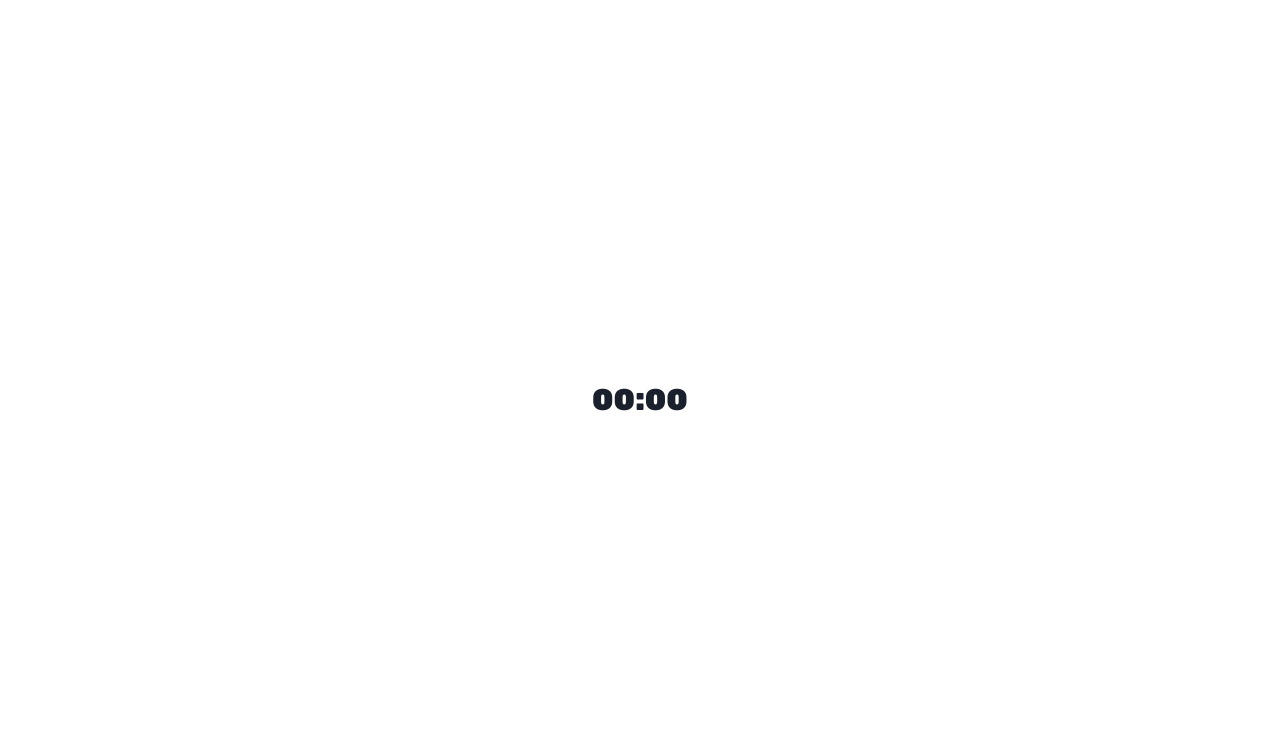
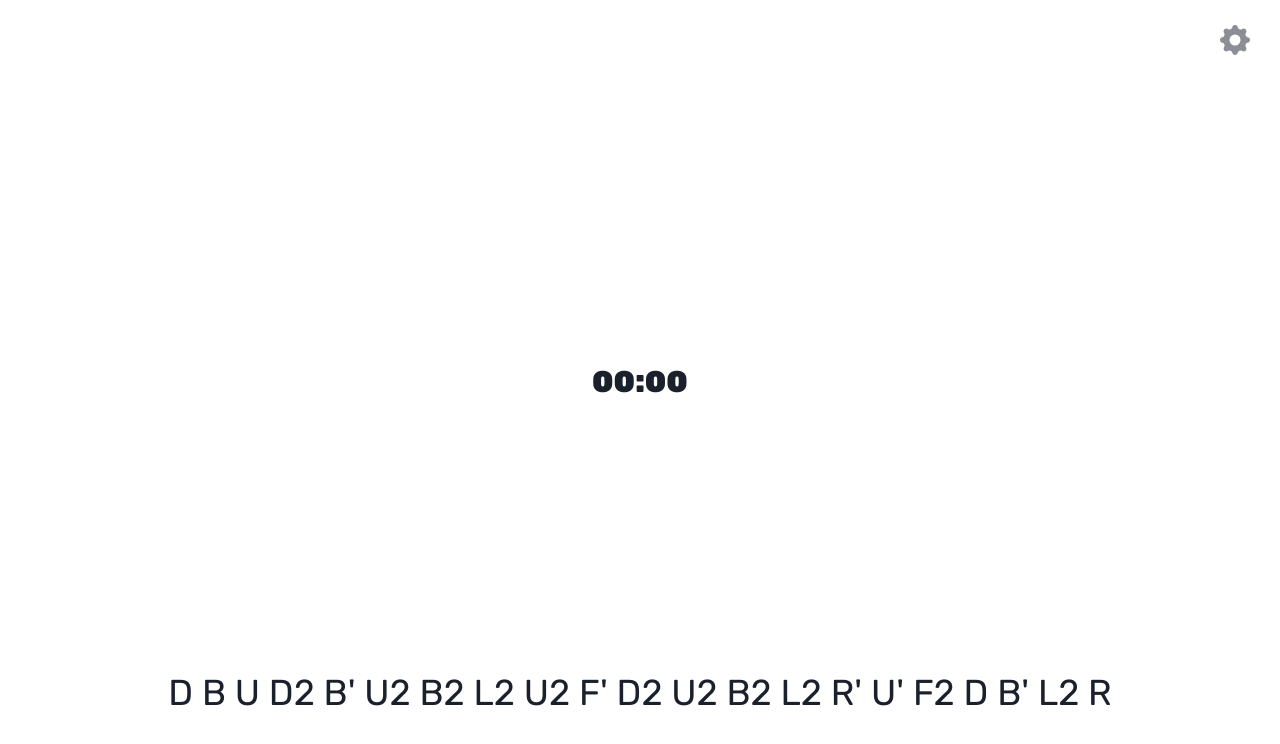
Before and after one commit to gregori-sabel/Cube-X, a Next.js app: page / in a window 1280 px wide. Shown: the top 744 px of the page. Built offline with nearby package versions, Linux system fonts and the light colour scheme.

Commit message:
animation and some visuals

```diff
--- a/package.json
+++ b/package.json
@@ -15,7 +15,8 @@
     "framer-motion": "^6",
     "next": "12.3.0",
     "react": "18.2.0",
-    "react-dom": "18.2.0"
+    "react-dom": "18.2.0",
+    "react-icons": "^4.4.0"
   },
   "devDependencies": {
     "@types/node": "18.7.18",
--- a/src/components/Timer.tsx
+++ b/src/components/Timer.tsx
@@ -1,17 +1,15 @@
-import { Button, Flex, Text } from '@chakra-ui/react'
+import { Flex, Text } from '@chakra-ui/react'
 import { useEffect, useState } from 'react'
 
-const design = {
-  'initial': 'white',
-  'holding': 'yellow.300',
-  'running': 'red.300',
-  'finished': 'green.300'
+
+interface SiteStateProps{
+  siteState: 'initial'|'holding'|'running'|'finished',
+  setSiteState(state: 'initial'|'holding'|'running'|'finished'): void
 }
 
-export default function Timer(){
-  const [ siteState, setSiteState ] = useState<'initial'|'holding'|'running'|'finished'>('initial');
-  const [time, setTime] = useState(0)
-  const [timerOn, setTimerOn] = useState(false)
+export default function Timer({ setSiteState, siteState}: SiteStateProps){
+  const [ time, setTime ] = useState(0)
+  const [ timerOn, setTimerOn ] = useState(false)
 
   useEffect(()=>{
     let interval: (NodeJS.Timer | null) = null;
@@ -67,33 +65,28 @@ export default function Timer(){
   },[siteState])
 
   return (
-    <Flex w='100%' h='100%' align='center' justify='center' bg={design[siteState]}>
-      {/* <Text>{time}</Text> */}
-      <Flex>
+      <Flex
+        fontWeight='black'
+        // fontSize='3xl'
+        transition=' 0.2s ease-in-out'
+        fontSize={30+(time/1000)+'px'}
+        _hover={{
+          fontSize:50+(time/1000)+'px',
+          marginTop: (-1*(50+(time/1000))/4) +'px'
+        }}
+      >
           { time > 60000 &&
-          <Text
-            fontWeight='black'
-            fontSize='3xl'
-            // color={siteState==='finished'? 'green.600' : 'black'}
-          >
+            <Text>
               {("0" + Math.floor((time / 60000) % 600)).slice(-2)}:
             </Text>
           }
-        <Text
-          fontWeight='black'
-          fontSize='3xl'
-          // color={siteState==='finished'? 'green.600' : 'black'}
-        >
+          <Text>
             {("0" + Math.floor((time / 1000) % 60)).slice(-2)}:
           </Text>
-        <Text
-          fontWeight='black'
-          fontSize='3xl'
-          // color={siteState==='finished'? 'green.600' : 'black'}
-        >
+          <Text>
             {("0" + ((time / 10) % 100)).slice(-2)}
           </Text>
       </Flex>
-    </Flex>
+
   )
 }
--- a/src/pages/index.tsx
+++ b/src/pages/index.tsx
@@ -1,8 +1,50 @@
-import React from "react";
+import React, { useState } from "react";
 import Timer from "../components/Timer";
+import { Button, Flex, Text } from '@chakra-ui/react'
+import { BsFillGearFill } from "react-icons/bs";
+
+const stateColor = {
+  'initial': 'white',
+  'holding': 'yellow.300',
+  'running': 'red.300',
+  'finished': 'green.300'
+}
 
 export default function Home() {
+  const [ siteState, setSiteState ] = useState<'initial'|'holding'|'running'|'finished'>('initial');
+
   return (
-    <Timer />
+    <Flex
+      flexDir='column'
+      align='center'
+      justify='space-between'
+      bg={stateColor[siteState]}
+    >
+      <Flex
+        position='absolute'
+        top='45%'
+        // bottom='50%'
+        // margin={window.innerHeight/2 - time}
+        // sx={{
+        //   translateX: '100px'
+        // }}
+      >
+        <Timer setSiteState={setSiteState} siteState={siteState}/>
+      </Flex>
+      <Flex w='100%' justify='flex-end' pt='20px' pr='20px' >
+        <Button variant='unstyled' opacity='0.5' _hover={{ opacity:'1' }} m='0' p='0'>
+          <BsFillGearFill size='30px'/>
+        </Button>
+      </Flex>
+      <Text
+        pb='80px'
+        px='20px'
+        fontWeight='normal'
+        fontSize={['2xl','2xl','2xl','3xl','4xl']}
+        opacity={siteState === 'running' ? '0.3' : '1'}
+      >
+        {"D B U D2 B' U2 B2 L2 U2 F' D2 U2 B2 L2 R' U' F2 D B' L2 R"}
+      </Text>
+    </Flex>
   )
 }
```
Also changed, not shown: 1 other file (tests, documents, lock files or other folders). Lines whose indentation alone changed are shown as unchanged.
